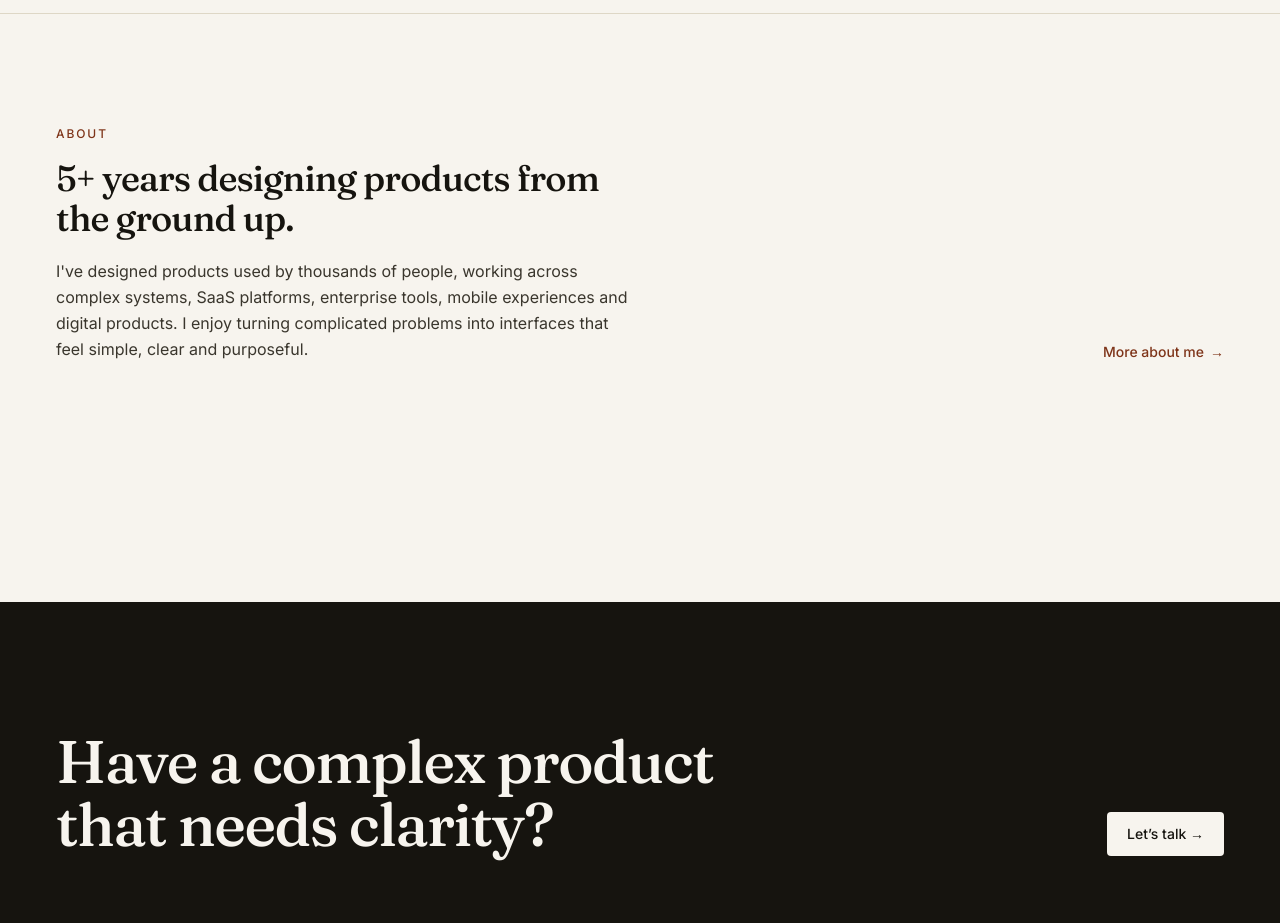
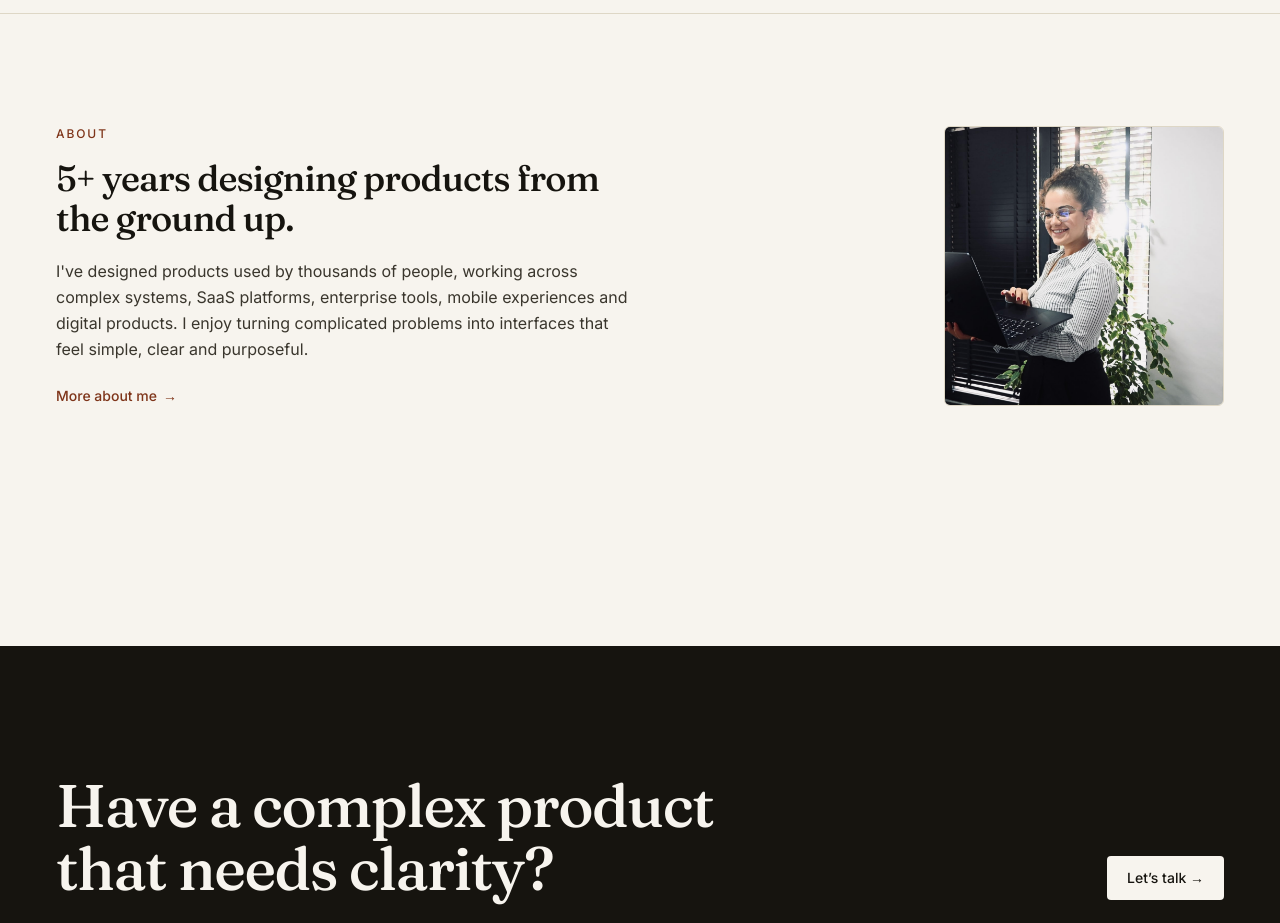
Before and after one commit to yllkauka/yllkauka-portfolio, a Next.js app: page / in a window 1280 px wide. Shown: the part 4340-5263 px from the top of the page. Built offline with nearby package versions, Linux system fonts and the light colour scheme.

Commit message:
Add profile photo to homepage About teaser

```diff
--- a/src/app/page.tsx
+++ b/src/app/page.tsx
@@ -1,3 +1,4 @@
+import Image from "next/image";
 import Link from "next/link";
 import { Container } from "@/components/Container";
 import { Button } from "@/components/Button";
@@ -234,23 +235,32 @@ export default function Home() {
       <section className="border-t border-line py-20 sm:py-28">
         <Container>
           <Reveal>
-            <div className="flex flex-col items-start justify-between gap-10 sm:flex-row sm:items-end">
-              <div className="max-w-xl">
+            <div className="grid grid-cols-1 items-center gap-10 sm:grid-cols-[1fr_280px] sm:gap-16">
+              <div>
                 <p className="text-xs font-medium uppercase tracking-[0.16em] text-accent-ink">About</p>
-                <h2 className="mt-4 font-serif text-3xl font-medium tracking-tight text-ink sm:text-4xl">
+                <h2 className="mt-4 max-w-xl font-serif text-3xl font-medium tracking-tight text-ink sm:text-4xl">
                   5+ years designing products from the ground up.
                 </h2>
-                <p className="mt-5 text-base leading-relaxed text-ink-soft">{homeSummary}</p>
-              </div>
+                <p className="mt-5 max-w-xl text-base leading-relaxed text-ink-soft">{homeSummary}</p>
                 <Link
                   href="/about"
-                className="focus-ring group flex shrink-0 items-center gap-1.5 text-sm font-medium text-accent-ink"
+                  className="focus-ring group mt-6 flex w-fit items-center gap-1.5 text-sm font-medium text-accent-ink"
                 >
                   More about me
                   <span aria-hidden className="inline-block transition-transform duration-300 group-hover:translate-x-1">
                     →
                   </span>
                 </Link>
+              </div>
+              <div className="relative order-first aspect-square w-full max-w-[280px] overflow-hidden rounded-md border border-line sm:order-none sm:max-w-none">
+                <Image
+                  src="/images/home/profile.jpg"
+                  alt="Yllka Uka"
+                  fill
+                  sizes="280px"
+                  className="object-cover"
+                />
+              </div>
             </div>
           </Reveal>
         </Container>
```
Also changed, not shown: public/images/home/profile.jpg (added). Lines whose indentation alone changed are shown as unchanged.
